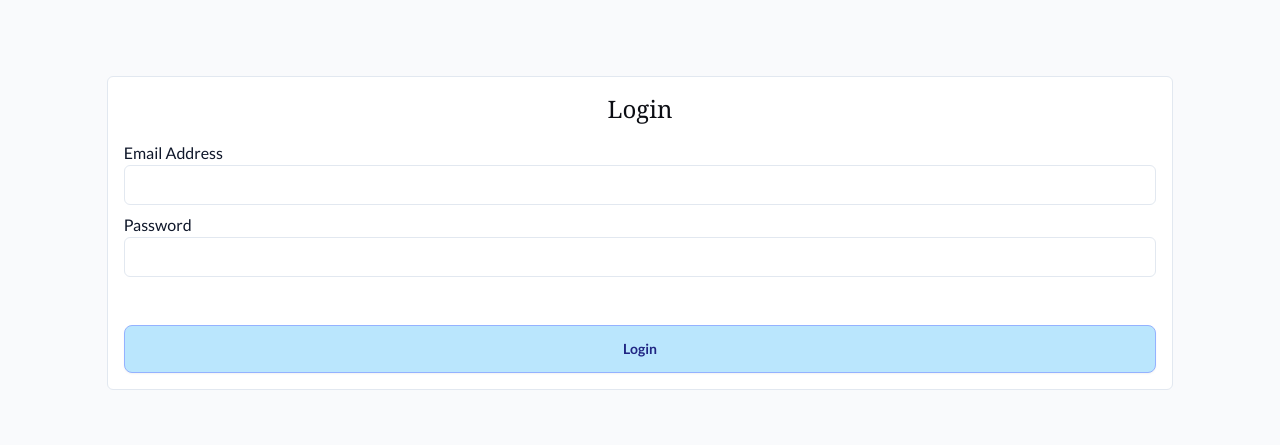
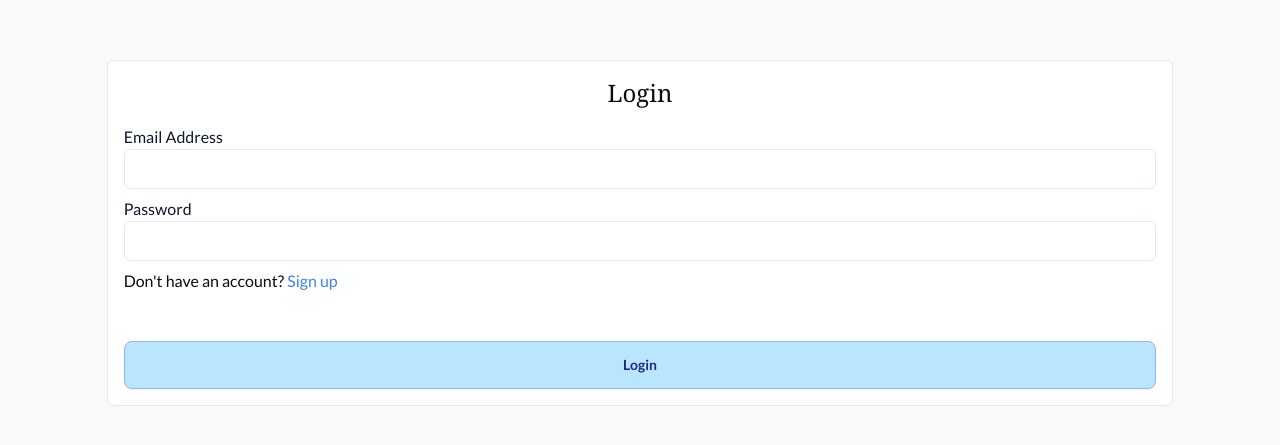
Before and after one commit to edmundlzen/ai-fin-web, a Next.js app: page /login in a window 1280 px wide. Shown: the part 167-612 px from the top of the page. Built offline with nearby package versions, Linux system fonts and the light colour scheme; a web font is replaced by a local one; what tailwindcss-hero-patterns would draw is missing.

Commit message:
Add sign up and login links to login and signup pages

```diff
--- a/src/pages/login.tsx
+++ b/src/pages/login.tsx
@@ -1,5 +1,6 @@
 import { useMutation } from "@apollo/client";
 import { Formik, Form, Field, ErrorMessage } from "formik";
+import Link from "next/link";
 import { toast } from "react-toastify";
 import * as Yup from "yup";
 import { Box } from "~/components";
@@ -77,6 +78,12 @@
                 />
                 <CustomError name="password" />
               </div>
+              <div>
+                Don&apos;t have an account?{" "}
+                <Link href="/signup" className="text-blue-500">
+                  Sign up
+                </Link>
+              </div>
               <button
                 type="submit"
                 className="btn btn-primary !mt-12"
--- a/src/pages/signup.tsx
+++ b/src/pages/signup.tsx
@@ -1,5 +1,6 @@
 import { useMutation } from "@apollo/client";
 import { Formik, Form, Field, ErrorMessage } from "formik";
+import Link from "next/link";
 import { ChangeEvent, useEffect } from "react";
 import { toast } from "react-toastify";
 import * as Yup from "yup";
@@ -141,6 +142,12 @@
                 />
                 <CustomError name="confirmPassword" />
               </div>
+              <div>
+                Already have an account?{" "}
+                <Link href="/login" className="text-blue-500">
+                  Login
+                </Link>
+              </div>
               <button
                 type="submit"
                 className="!mt-12 rounded-md border border-secondary bg-tertiary p-3 text-sm font-bold text-primary"
```
